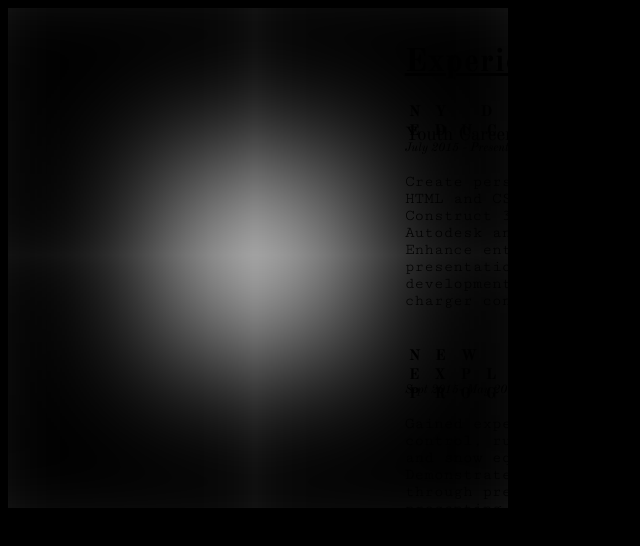
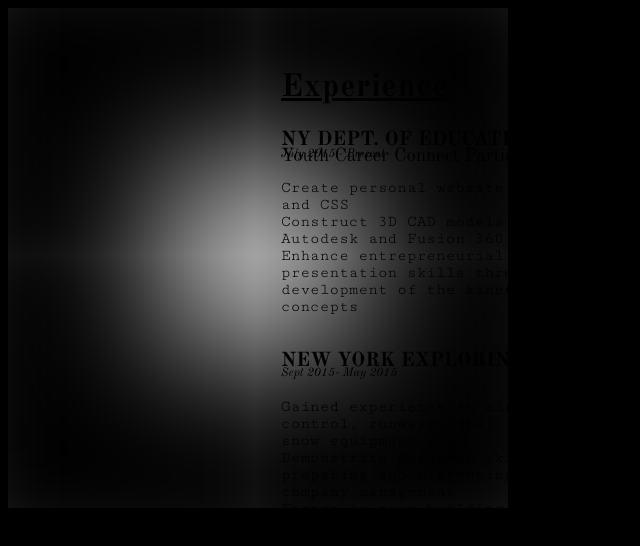
Before and after one commit to Soccerboy5898/Resume, a plain HTML site: page index.html in a window 1280 px wide. Shown: the whole page, without its empty margins (0-640 px from the left). Drawn offline with nearby package versions, Linux system fonts and the light colour scheme.

Commit message:
Update resume.css

```diff
--- a/resume.css
+++ b/resume.css
@@ -16,8 +16,8 @@
 
 .text-container {
     position: relative;
-  width: 70%;
-    top: 25px;
+  width: 80%;
+    top: 50px;
   float: right;
 }
 
@@ -41,10 +41,10 @@
 h2{
 	font-family: 'Old Standard TT', serif;
 	font-weight:bold;
-	font-size:15px;
+	font-size:20px;
 	height:20px;
-	margin:4px;
-	letter-spacing:15px;
+	margin:0px;
+
 
 
 }
@@ -62,7 +62,7 @@
 	font-weight:400;
 	font-size:12px;
 	margin:0px;
-	margin-top:-5px;
+	margin-top:-20px;
 
 }
 
```
